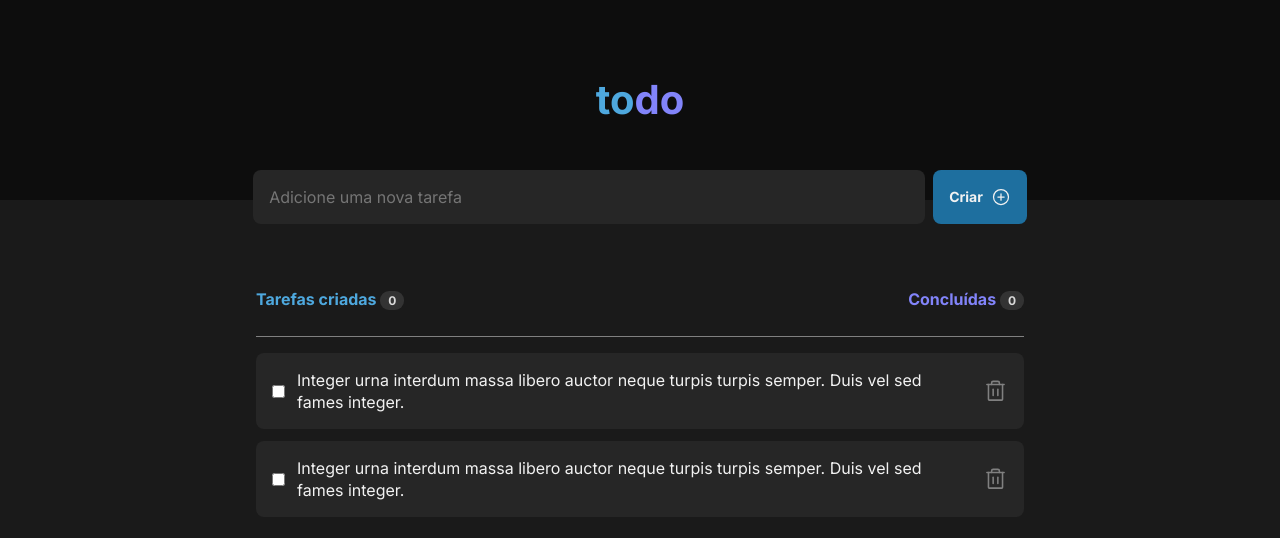
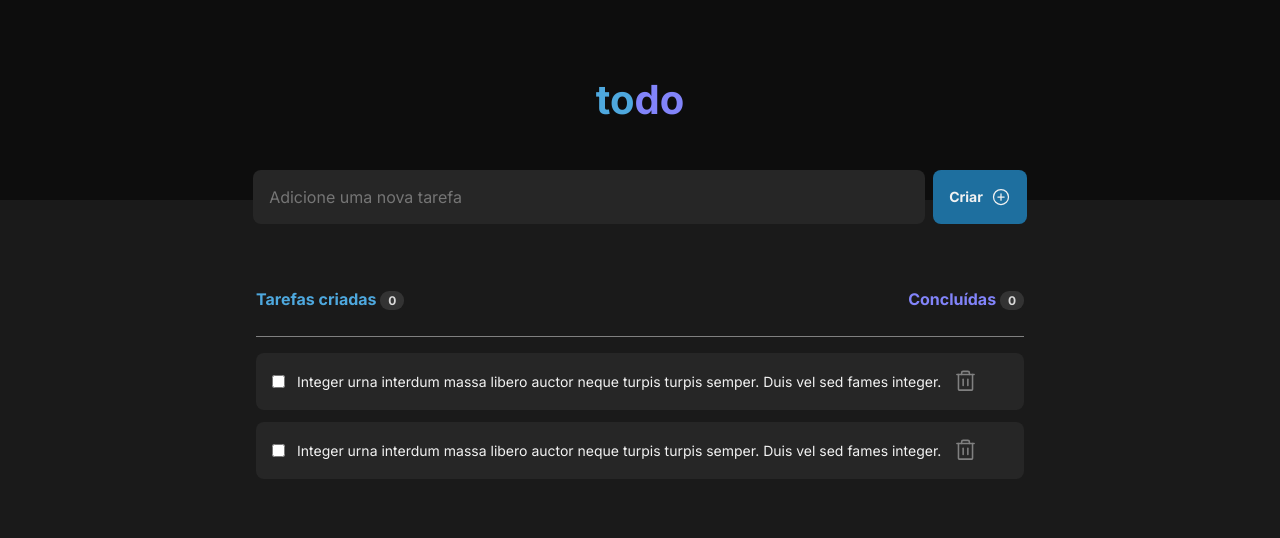
Before and after one commit to GustavoSilv4/Todo-List, a React (Vite) app: page / in a window 1280 px wide. Shown: the top 538 px of the page. Built offline with nearby package versions, Linux system fonts and the light colour scheme.

Commit message:
fix: font size was not being applied correctly

```diff
--- a/src/components/Tasks.module.css
+++ b/src/components/Tasks.module.css
@@ -9,7 +9,8 @@
 }
 
 .TasksContainer form {
-  font-size: 0.875;
+  width: 100%;
+  font-size: 0.875rem;
   display: flex;
   align-items: center;
 }
```
